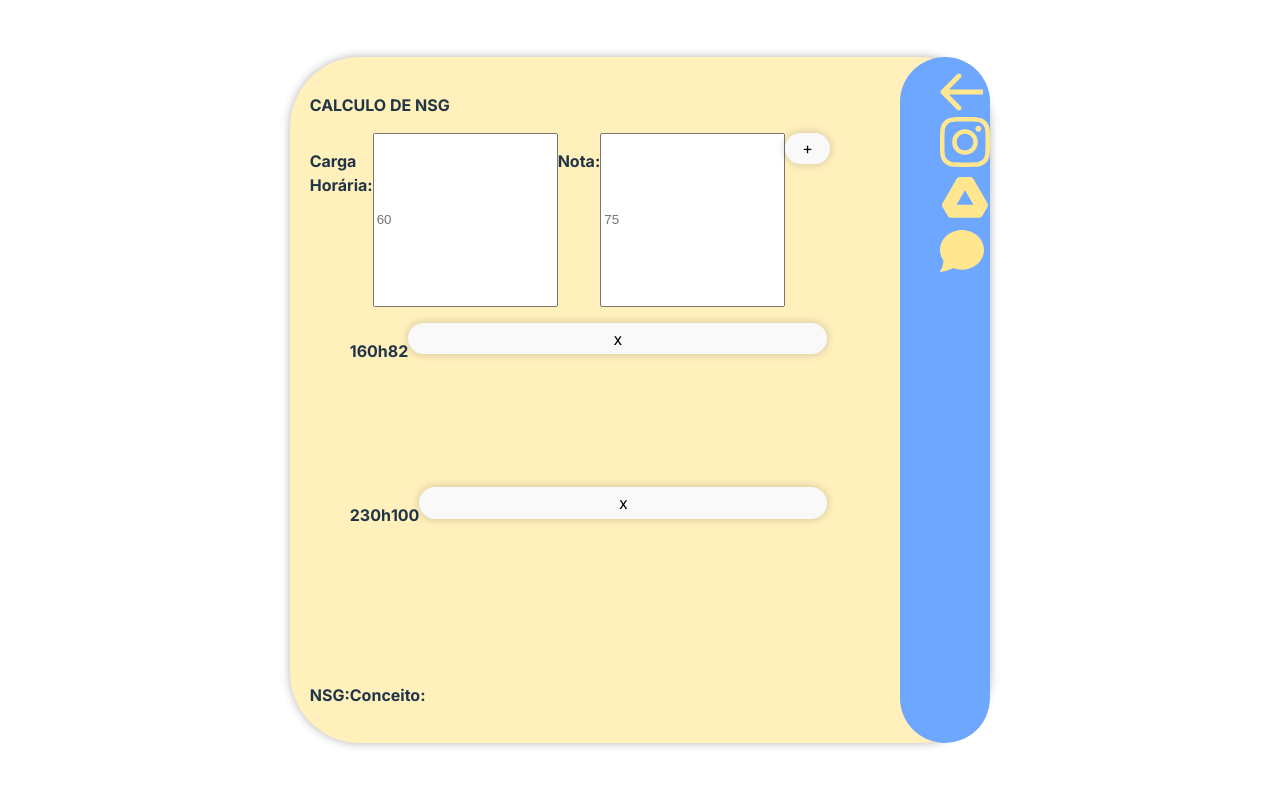
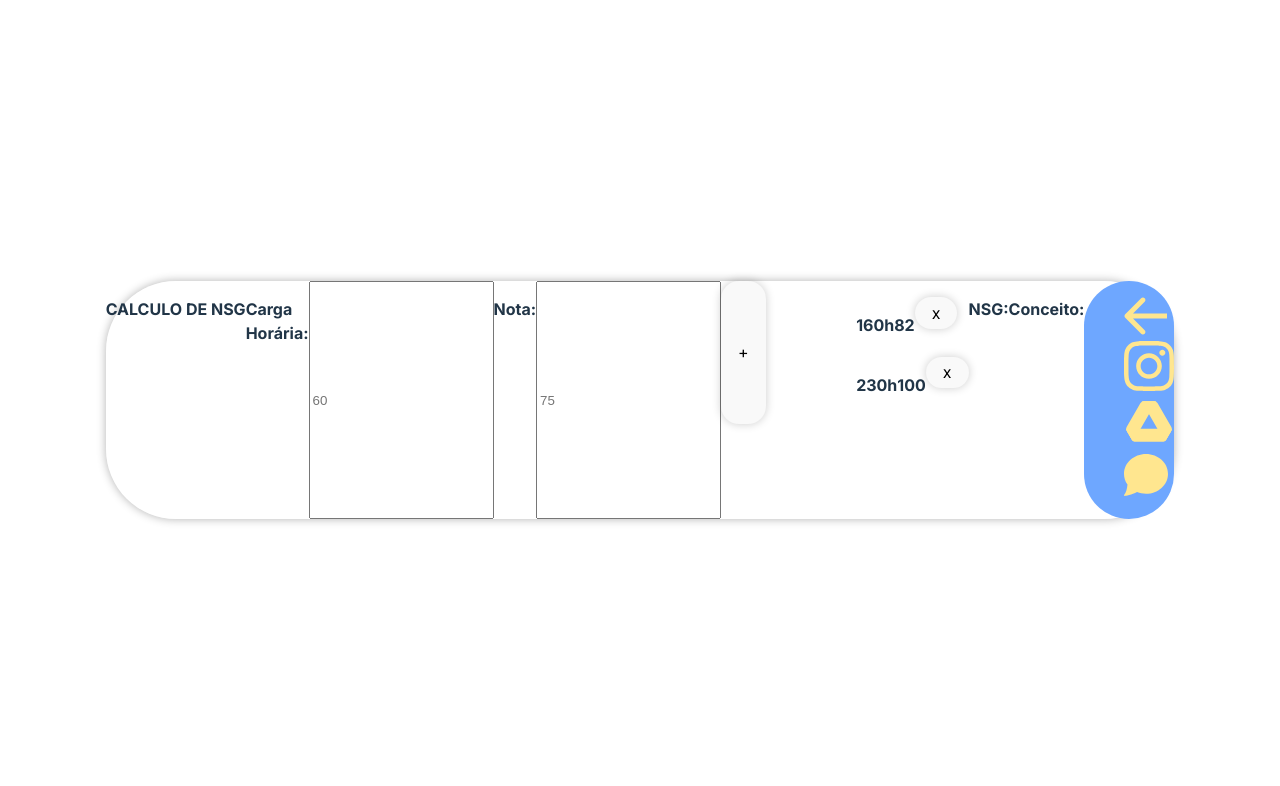
Before and after one commit to nicolashdx/HubLN, a React (Vite) app: page /nsg in a window 1280 px wide. Shown: the top 786 px of the page. Built offline with nearby package versions, Linux system fonts and the light colour scheme.

Commit message:
nsg start

```diff
--- a/src/Home.jsx
+++ b/src/Home.jsx
@@ -9,7 +9,7 @@ function Home() {
       <div className='container'>
         <div className='content'>
         <div>
-            <p className='welcome'>BEM <br></br> VINDE!</p>
+            <p className='welcome'>BEM <br></br> VINDES!</p>
             <p className= 'textintro'>Esse projeto foi realizado pelo G3E com o intuito de ajudar nós meros estudantes.(texto a se discutir)</p>
             <div className='links'>
               <a href="https://www.instagram.com/zeus.g3e/" target="_blank">
--- a/src/NSG.jsx
+++ b/src/NSG.jsx
@@ -8,7 +8,6 @@ import './nsg.css'
 function NSG() {
   return (
     <>
-      <div className='container'>
         <div className='contentNsg'>
           <p>CALCULO DE NSG</p>
           <div className='indiv'>
@@ -40,10 +39,10 @@ function NSG() {
             <p>Conceito:</p>
             <p className='conceitoResult'></p>
           </div>
+          <Navbar className="navbar"/>
         </div>
 
-        <Navbar className="navbar"/>
-      </div>
+
 
     </>
   )
--- a/src/nsg.css
+++ b/src/nsg.css
@@ -1,12 +1,23 @@
 
 .contentNsg {
-    padding: 20px;
-    flex-direction: column;
+    display: flex;
+    flex-direction: row;
+    background-color: rgba(255, 255, 255, 0.4);
+    border-radius: 70px;
+    box-shadow: 0 0 10px rgba(0, 0, 0, 0.3); /* Sombra do container */
+    /*height: 100%;*/
+    width: 100%;
+}
+.contentNsg >*{
+    opacity: 1 ;
 }
 
 .indiv{
     display: flex;
     flex-direction: row;
+    opacity: 1.6;
+
+
 }
 
 .navbar{
```
